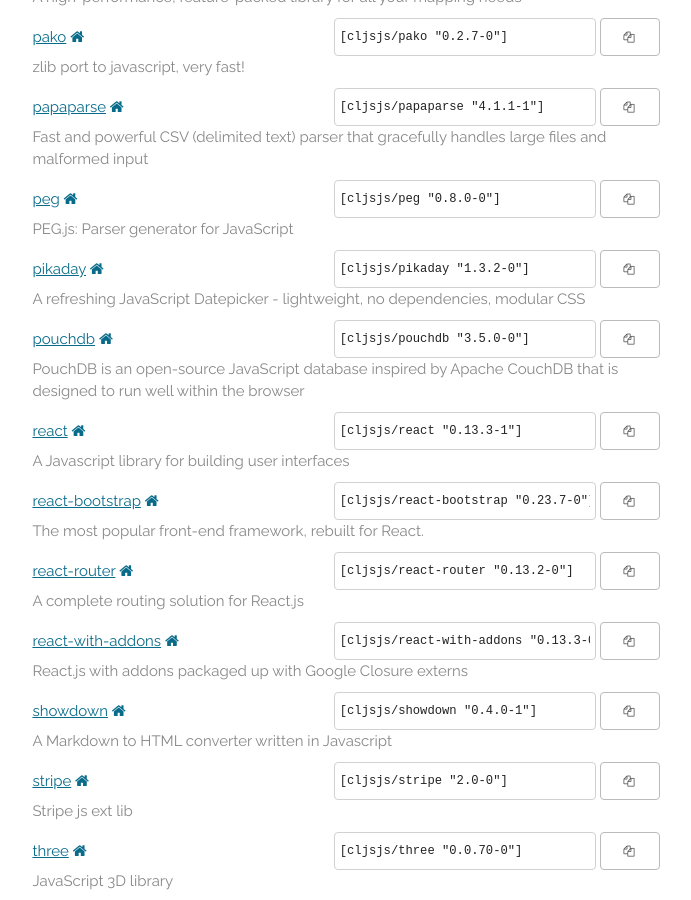
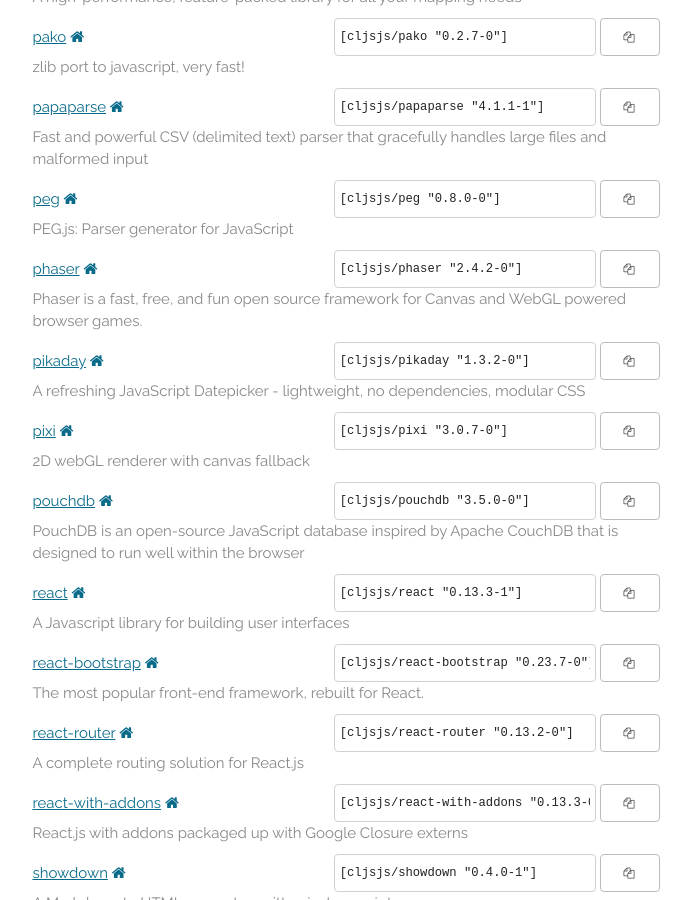
Before and after one commit to cljsjs/cljsjs.github.io, a Jekyll site: the page built from index.markdown, in a window 1280 px wide and 900 px high, scrolled down 4242 px. Shown: the whole window, without its empty margins (294-985 px from the left). Built offline with Jekyll 4.4.1, drawn with Linux system fonts in a browser that asks for light colours; nearby versions of some CDN libraries; comment, search, counter and statistics services are not loaded.

Commit message:
Automatic update

```diff
--- a/_includes/packages.html
+++ b/_includes/packages.html
@@ -425,6 +425,15 @@
     <p class="description">PEG.js: Parser generator for JavaScript</p>
   </li>
   <li>
+    <a href="https://clojars.org/cljsjs/phaser">phaser</a>
+    <a href="http://phaser.io" target="new"><i class="fa fa-home"></i></a>
+    <span class="clojars">
+      <input type="text" value='[cljsjs/phaser "2.4.2-0"]'/>
+      <button data-clipboard-text='[cljsjs/phaser "2.4.2-0"]'><i class="fa fa-copy"></i></button>
+    </span>
+    <p class="description">Phaser is a fast, free, and fun open source framework for Canvas and WebGL powered browser games.</p>
+  </li>
+  <li>
     <a href="https://clojars.org/cljsjs/pikaday">pikaday</a>
     <a href="https://github.com/dbushell/Pikaday" target="new"><i class="fa fa-home"></i></a>
     <span class="clojars">
@@ -432,6 +441,15 @@
       <button data-clipboard-text='[cljsjs/pikaday "1.3.2-0"]'><i class="fa fa-copy"></i></button>
     </span>
     <p class="description">A refreshing JavaScript Datepicker - lightweight, no dependencies, modular CSS</p>
+  </li>
+  <li>
+    <a href="https://clojars.org/cljsjs/pixi">pixi</a>
+    <a href="http://www.pixijs.com" target="new"><i class="fa fa-home"></i></a>
+    <span class="clojars">
+      <input type="text" value='[cljsjs/pixi "3.0.7-0"]'/>
+      <button data-clipboard-text='[cljsjs/pixi "3.0.7-0"]'><i class="fa fa-copy"></i></button>
+    </span>
+    <p class="description">2D webGL renderer with canvas fallback</p>
   </li>
   <li>
     <a href="https://clojars.org/cljsjs/pouchdb">pouchdb</a>
```
